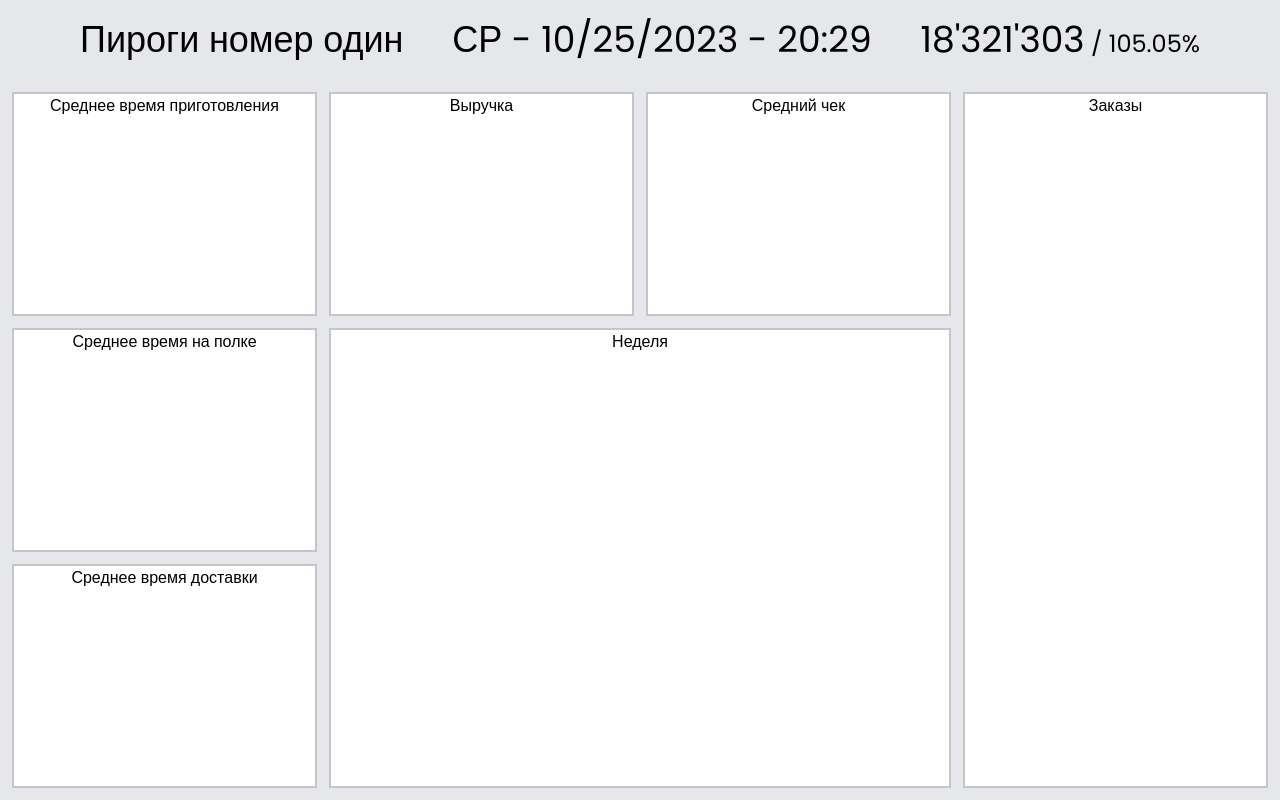
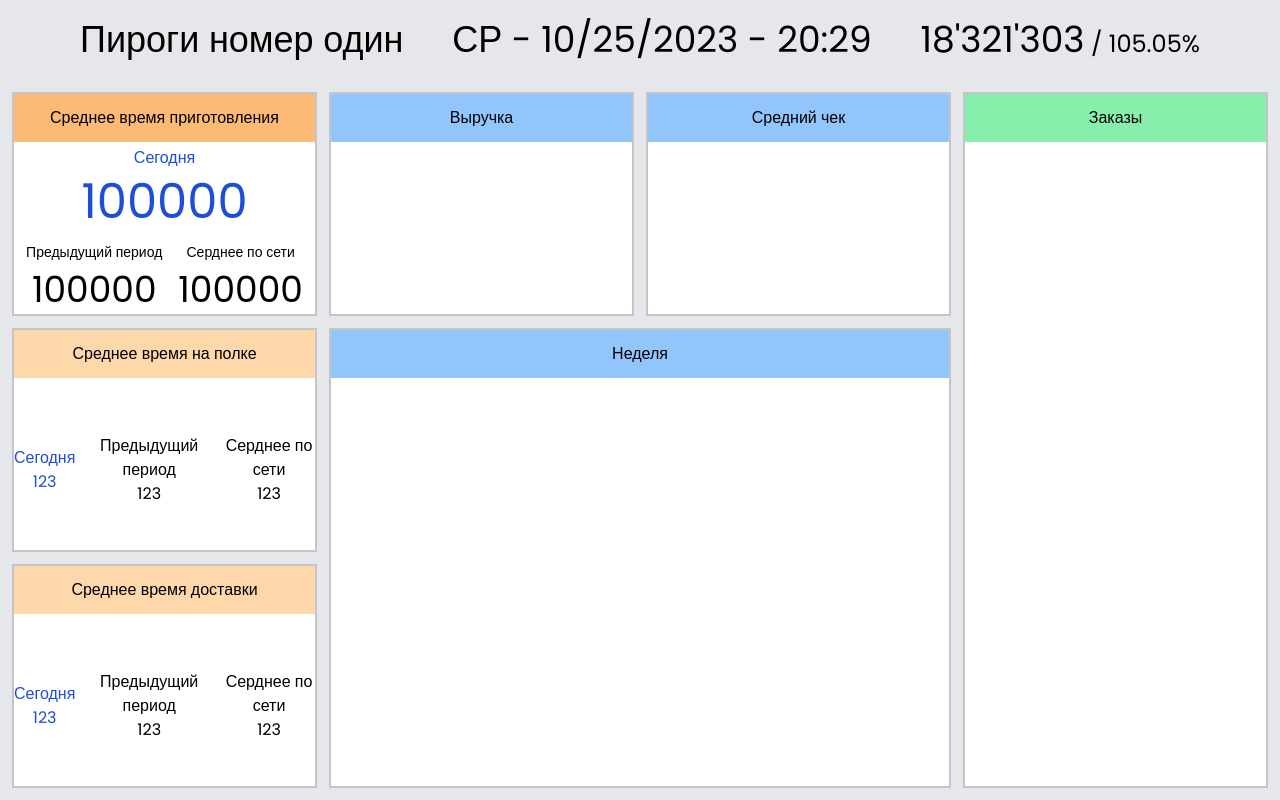
Before and after one commit to ZNP8b/rest-dashboard, a Next.js app: page / in a window 1280 px wide. Built offline with nearby package versions, Linux system fonts and the light colour scheme.

Commit message:
Разные тесты карточек

```diff
--- a/app/page.tsx
+++ b/app/page.tsx
@@ -6,29 +6,86 @@ export default function Home() {
       <div className="flex flex-col justify-center items-center gap-3 p-3
       lg:grid xl:grid-cols-4 xl:grid-rows-3 h-[calc(100vh-80px)]
       lg:grid-cols-3 lg:grid-rows-3">
+
         <div className="cardItem" >
-          <h1>Среднее время приготовления</h1>
+          <h1 className="bg-orange-300 p-3" >Среднее время приготовления</h1>
+
+          <div className="flex flex-col gap-4 justify-center items-center h-full">
+
+            <div className="flex flex-col gap-2">
+              <h1 className="text-blue-700 text-base">Сегодня</h1>
+              <p className="text-blue-700 text-5xl">100000</p>
+            </div>
+
+            <div className="flex justify-center items-center gap-4">
+              <div className="flex flex-col gap-2">
+                <h1 className="text-sm">Предыдущий период</h1>
+                <p className="text-4xl">100000</p>
+              </div>
+              <div className="flex flex-col gap-2">
+                <h1 className="text-sm">Серднее по сети</h1>
+                <p className="text-4xl">100000</p>
+              </div>
+            </div>
+
+          </div>
+
         </div>
+
+
         <div className="cardItem col-start-1 row-start-2">
-          <h1>Среднее время на полке</h1>
+          <h1 className="bg-orange-200 p-3" >Среднее время на полке</h1>
+
+          <div className="flex gap-4 items-center justify-center mt-3 h-full">
+            <div>
+              <h1 className="text-blue-700">Сегодня</h1>
+              <p className="text-blue-700">123</p>
+            </div>
+            <div>
+              <h1>Предыдущий период</h1>
+              <p>123</p>
+            </div>
+            <div>
+              <h1>Серднее по сети</h1>
+              <p>123</p>
+            </div>
+          </div>
+
         </div>
+
         <div className="cardItem col-start-1 row-start-3">
-          <h1>Среднее время доставки</h1>
+          <h1 className="bg-orange-200 p-3">Среднее время доставки</h1>
+
+          <div className="flex gap-4 items-center justify-center mt-3 h-full">
+            <div>
+              <h1 className="text-blue-700">Сегодня</h1>
+              <p className="text-blue-700">123</p>
+            </div>
+            <div>
+              <h1>Предыдущий период</h1>
+              <p>123</p>
+            </div>
+            <div>
+              <h1>Серднее по сети</h1>
+              <p>123</p>
+            </div>
+          </div>
+
         </div>
         <div className="cardItem col-start-2 row-start-1">
-          <h1>Выручка</h1>
+          <h1 className="bg-blue-300 p-3">Выручка</h1>
         </div>
         <div className="cardItem xl:col-start-3 xl:row-start-1
         lg:col-start-2 lg:row-start-2">
-          <h1>Средний чек</h1>
+          <h1 className="bg-blue-300 p-3">Средний чек</h1>
         </div>
         <div className="cardItem xl:col-span-2 xl:row-span-2 col-start-2 xl:row-start-2
         lg:row-start-3">
-          <h1>Неделя</h1>
+          <h1 className="bg-blue-300 p-3">Неделя</h1>
         </div>
         <div className="cardItem row-span-3 xl:col-start-4 row-start-1
         lg:col-start-3">
-          <h1>Заказы</h1>
+          <h1 className="bg-green-300 p-3">Заказы</h1>
         </div>
       </div>
 
```
